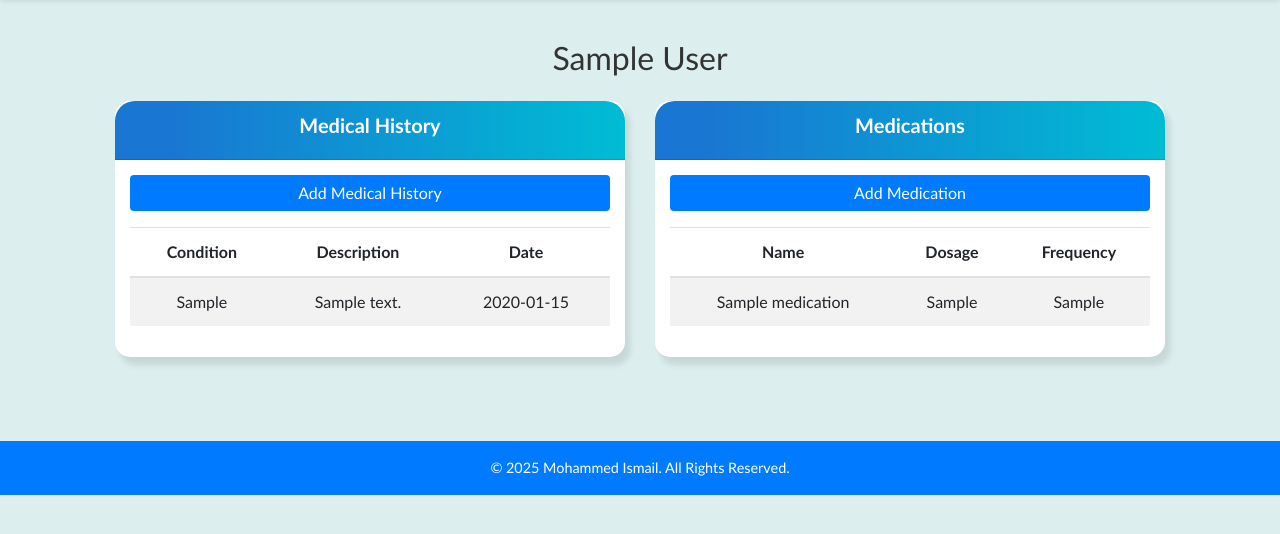
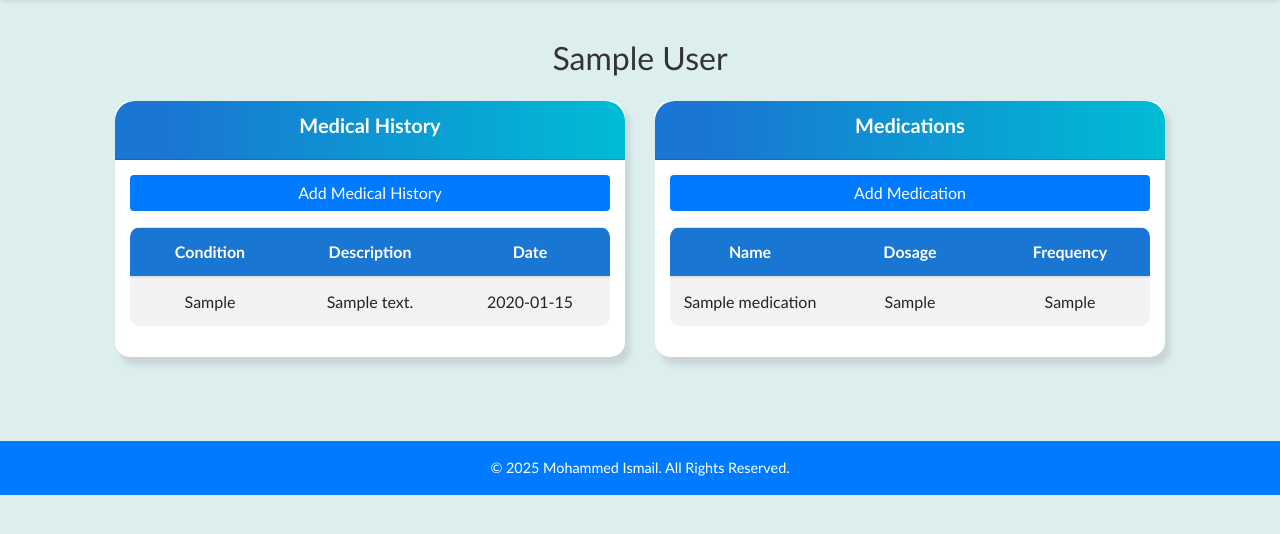
Before and after one commit to m-ismail-x2/medicloud, a Flask app: page /profile in a window 1280 px wide. Shown: the part 57-591 px from the top of the page. Run offline with Flask 3, Linux system fonts and the light colour scheme; the visitor is signed in with stand-in values (Sample User, id 1); tables that the repository leaves empty hold one stand-in row (values such as "Sample post"); some libraries are stand-ins or nearby versions.

Commit message:
Feat: reorganize profile tables

```diff
--- a/static/css/styles.css
+++ b/static/css/styles.css
@@ -252,6 +252,28 @@ nav img {
     font-size: 1rem;
 }
 
+/* Tables */
+.table {
+    border-radius: 10px;
+    overflow: hidden;
+    word-wrap: normal;
+    table-layout: fixed;
+}
+
+.table thead {
+    background: #1976d2;
+    color: #fff;
+}
+
+.table tbody tr:hover {
+    background-color: #0bd3;
+    transition: 0.2s;
+}
+
+.table * {
+   overflow: hidden;
+}
+
 /* Responsive Design */
 @media (max-width: 600px) {
 
```
